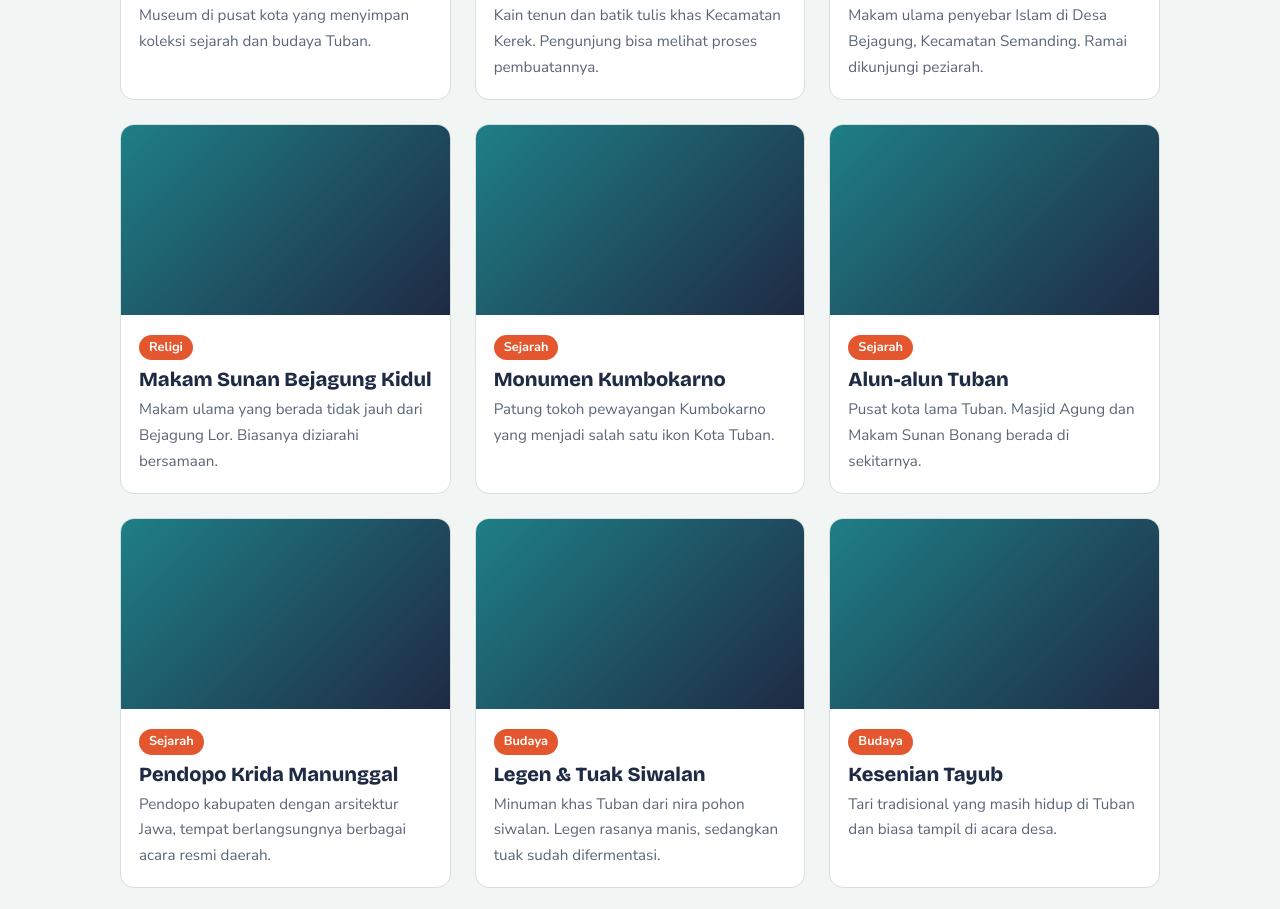
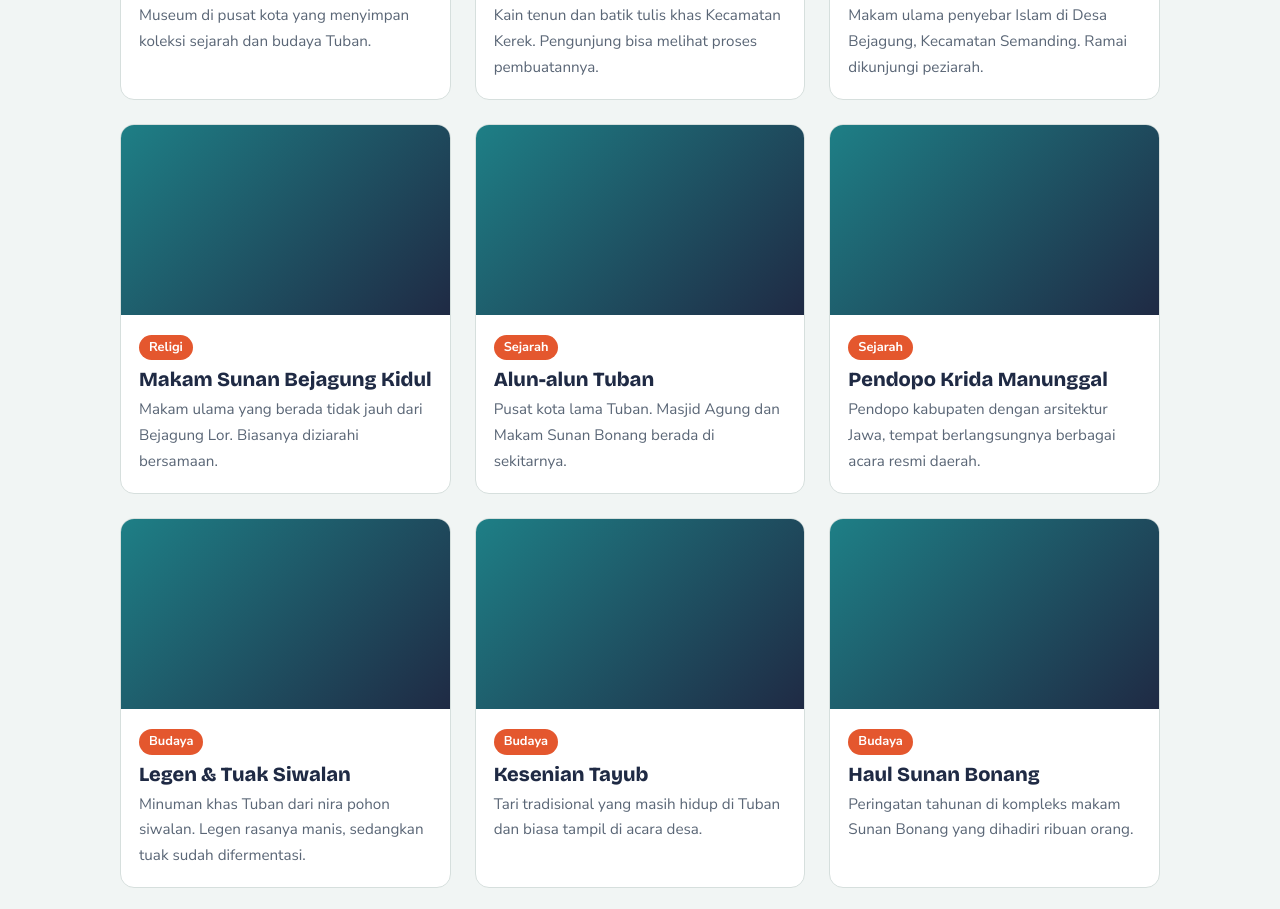
Before and after one commit to CHAIDARURROHMAN/Jelajah-Tuban, a plain HTML site: page destinasi.html in a window 1280 px wide. Shown: the part 1749-2658 px from the top of the page. Drawn offline with nearby package versions, Linux system fonts and the light colour scheme.

Commit message:
Update destinasi.html

```diff
--- a/destinasi.html
+++ b/destinasi.html
@@ -88,10 +88,6 @@
     <div class="card-body"><span class="tag">Religi</span><h3>Makam Sunan Bejagung Kidul</h3><p>Makam ulama yang berada tidak jauh dari Bejagung Lor. Biasanya diziarahi bersamaan.</p></div>
    </article>
    <article class="card" data-kategori="sejarah">
-    <div class="thumb"><img src="img/monumen-kumbokarno.jpg" alt="Monumen Kumbokarno" loading="lazy" onerror="this.remove()"></div>
-    <div class="card-body"><span class="tag">Sejarah</span><h3>Monumen Kumbokarno</h3><p>Patung tokoh pewayangan Kumbokarno yang menjadi salah satu ikon Kota Tuban.</p></div>
-   </article>
-   <article class="card" data-kategori="sejarah">
     <div class="thumb"><img src="img/alun-alun-tuban.jpg" alt="Alun-alun Tuban" loading="lazy" onerror="this.remove()"></div>
     <div class="card-body"><span class="tag">Sejarah</span><h3>Alun-alun Tuban</h3><p>Pusat kota lama Tuban. Masjid Agung dan Makam Sunan Bonang berada di sekitarnya.</p></div>
    </article>
```
